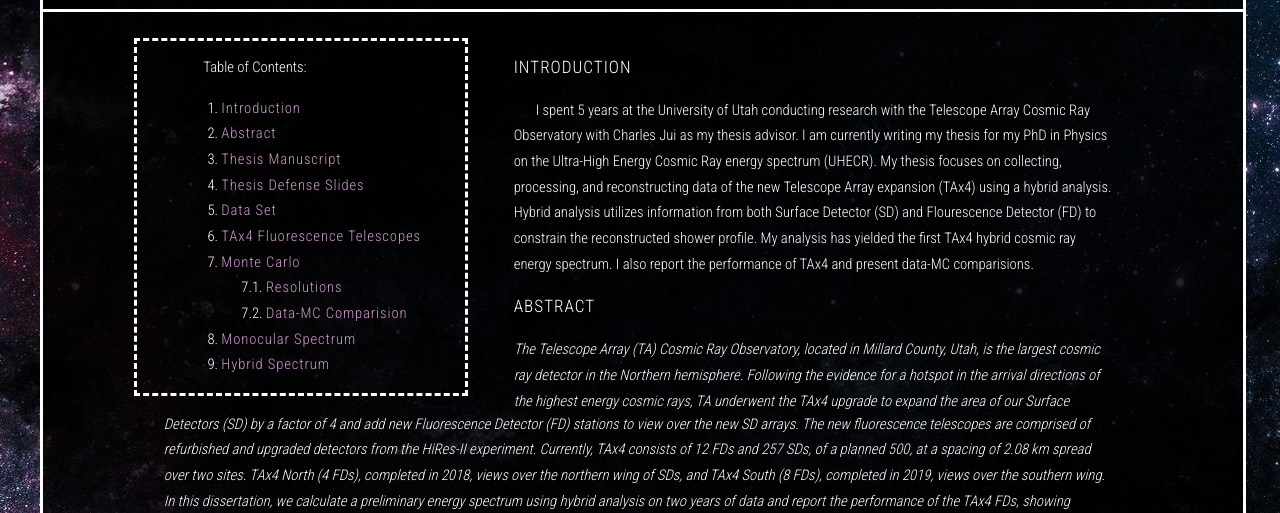
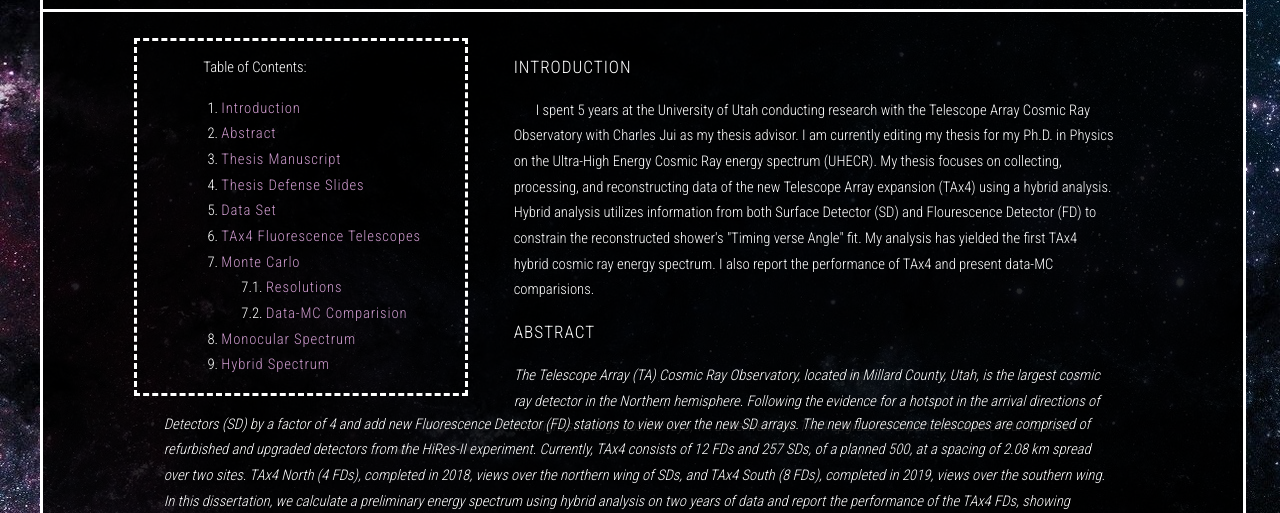
Before and after one commit to mathewpotts/mathewpotts.github.io, a plain HTML site: page pages/UHECR_energy_spec.html in a window 1280 px wide. Shown: the part 287-800 px from the top of the page. Drawn offline with Linux system fonts and the light colour scheme.

Commit message:
minor spelling updates

```diff
--- a/pages/UHECR_energy_spec.html
+++ b/pages/UHECR_energy_spec.html
@@ -53,7 +53,7 @@
 					<div class="info-box" id="info-Espec">
 						<h3 id="UHECR_intro">Introduction</h3>
 						<p>
-							I spent 5 years at the University of Utah conducting research with the Telescope Array Cosmic Ray Observatory with Charles Jui as my thesis advisor. I am currently writing my thesis for my PhD in Physics on the Ultra-High Energy Cosmic Ray energy spectrum (UHECR). My thesis focuses on collecting, processing, and reconstructing data of the new Telescope Array expansion (TAx4) using a hybrid analysis. Hybrid analysis utilizes information from both Surface Detector (SD) and Flourescence Detector (FD) to constrain the reconstructed shower profile. My analysis has yielded the first TAx4 hybrid cosmic ray energy spectrum. I also report the performance of TAx4 and present data-MC comparisions.
+							I spent 5 years at the University of Utah conducting research with the Telescope Array Cosmic Ray Observatory with Charles Jui as my thesis advisor. I am currently editing my thesis for my Ph.D. in Physics on the Ultra-High Energy Cosmic Ray energy spectrum (UHECR). My thesis focuses on collecting, processing, and reconstructing data of the new Telescope Array expansion (TAx4) using a hybrid analysis. Hybrid analysis utilizes information from both Surface Detector (SD) and Flourescence Detector (FD) to constrain the reconstructed shower's "Timing verse Angle" fit. My analysis has yielded the first TAx4 hybrid cosmic ray energy spectrum. I also report the performance of TAx4 and present data-MC comparisions.
 						</p>
 						<h3 id="UHECR_abstract">Abstract</h3>
 						<p class="noindent"><i>
```
